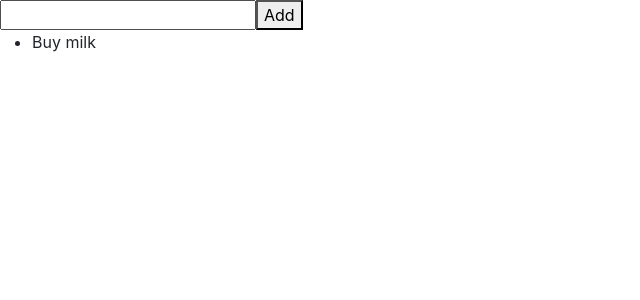
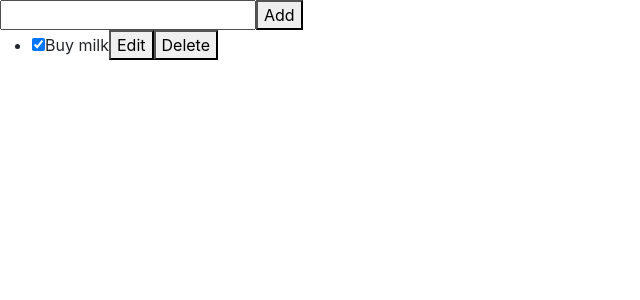
Before and after one commit to nishanmazumder/todo-react, a React (Create React App) app: page / in a window 1280 px wide. Shown: the top 300 px of the page, without its empty margins (0-640 px from the left). Built offline with nearby package versions, Linux system fonts and the light colour scheme.

Commit message:
input added

```diff
--- a/src/components/jsx/TaskApp2/App.js
+++ b/src/components/jsx/TaskApp2/App.js
@@ -10,7 +10,7 @@ export default function TaskApp2() {
       { id: 0, title: 'Buy milk', done: true }
    ]);
 
-   function handleAddTask(task){
+   function handleAddTask(task) {
       setAllTask([
          ...allTask,
          {
@@ -21,10 +21,18 @@ export default function TaskApp2() {
       ])
    }
 
-  return (
-    <>
-    <AddTask addTodo={handleAddTask}/>
-    <TaskList allTask={allTask}/>
-    </>
-  )
+   function handleDeleteTask(id) {
+      setAllTask(allTask.filter(task => task.id !== id))
+   }
+
+   function handleOnchange(nexTodo){
+      console.log(nexTodo);
+   }
+
+   return (
+      <>
+         <AddTask addTodo={handleAddTask} />
+         <TaskList allTask={allTask} onDeleteTodo={handleDeleteTask} onChangeTodo={handleOnchange}/>
+      </>
+   )
 }
--- a/src/components/jsx/TaskApp2/TaskList.js
+++ b/src/components/jsx/TaskApp2/TaskList.js
@@ -1,11 +1,13 @@
-import React from 'react'
+import React, { useState } from 'react'
 
-export default function TaskList({ allTask }) {
+export default function TaskList({ allTask, onDeleteTodo, onChangeTodo }) {
    return (
       <ul>
          {
             allTask.map((task) => (
-               <Task key={task.id} task={task} />
+               <li key={task.id}>
+                  <Task task={task} onDelete={onDeleteTodo} onChange={onChangeTodo} />
+               </li>
             ))
          }
       </ul>
@@ -13,8 +15,37 @@ export default function TaskList({ allTask }) {
 }
 
 
-function Task({ task }) {
+function Task({ task, onDelete, onChange }) {
+   const [isEditing, setEditing] = useState(false)
+   let todoContent;
+
+   if (isEditing) {
+      todoContent = (
+         <>
+            <input value={task.title} onChange={e => e.target.value} />
+            <button onClick={() => { setEditing(false) }}>Save</button>
+         </>
+      )
+   } else {
+      todoContent = (
+         <>
+            {task.title}
+            <button onClick={() => { setEditing(true) }}>Edit</button>
+         </>
+      )
+   }
+
+
    return (
-      <li>{task.title}</li>
+      <label>
+         <input type='checkbox' checked={task.done} onChange={e => {
+            onChange({
+               ...task,
+               done: e.target.checked
+            })
+         }} />
+         {todoContent}
+         <button onClick={() => onDelete(task.id)}>Delete</button>
+      </label>
    )
 }
```
